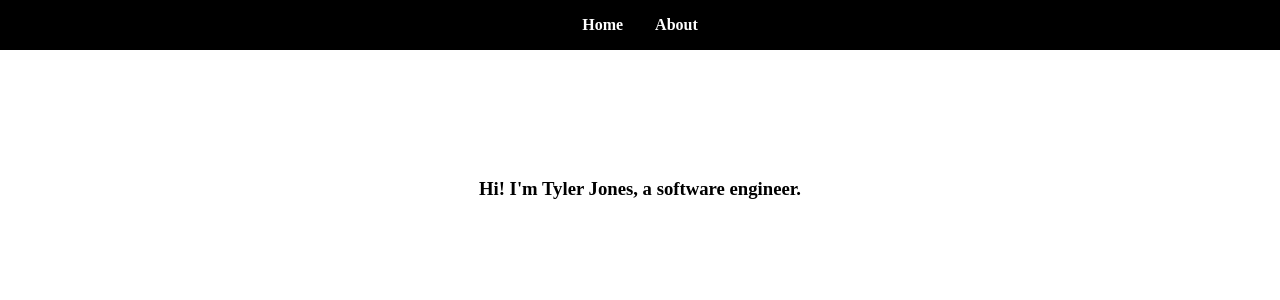
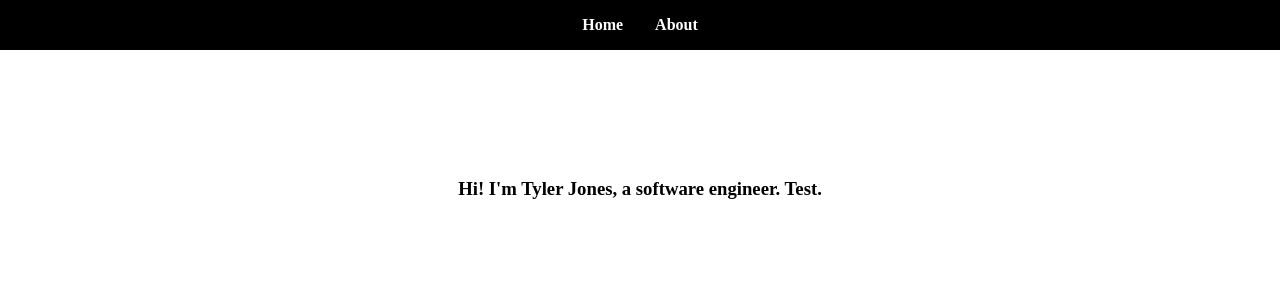
Before and after one commit to msiroilem/vue-portfolio, a Vue app in the folder client/: page /about in a window 1280 px wide. Shown: the top 300 px of the page. Built offline with nearby package versions, Linux system fonts and the light colour scheme.

Commit message:
test for Netlify

```diff
--- a/client/src/views/About.vue
+++ b/client/src/views/About.vue
@@ -1,7 +1,7 @@
 <template>
   <div class="about-wrapper">
     <h3>
-      Hi! I'm Tyler Jones, a software engineer.
+      Hi! I'm Tyler Jones, a software engineer. Test.
     </h3>
   </div>
 </template>
```
